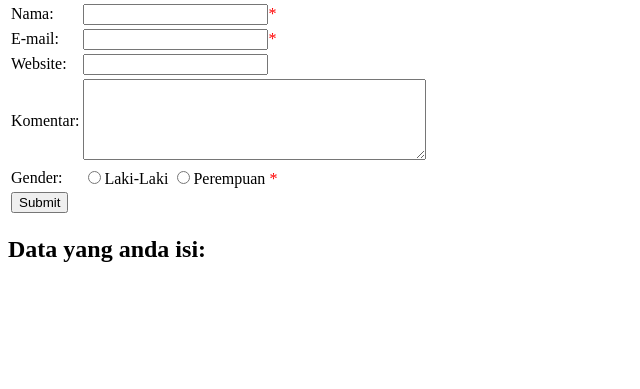
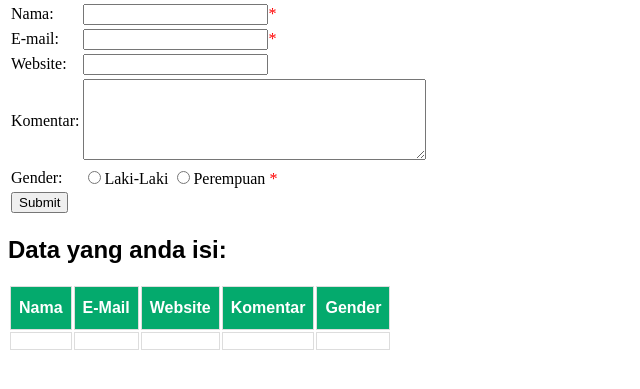
Before and after one commit to NaufalHafizh/Pemrograman-Web-Dinamis, a PHP site: page /validasi.php in a window 1280 px wide. Shown: the part 100-489 px from the top of the page, without its empty margins (0-640 px from the left). Run offline with PHP 8.4, Linux system fonts and the light colour scheme; lists and menus that the app fills with data are empty.

Commit message:
Update validasi.php

```diff
--- a/Kegiatan-4/validasi.php
+++ b/Kegiatan-4/validasi.php
@@ -10,6 +10,26 @@
     <style>
         .error {
             color: #FF0000;
+        }
+
+        #tableinput {
+            font-family: Arial, Helvetica, sans-serif;
+            border-collapse: collapse;
+            width: 100%;
+        }
+
+        #tableinput td,
+        #tableinput th {
+            border: 1px solid #ddd;
+            padding: 8px;
+        }
+
+        #tableinput th {
+            padding-top: 12px;
+            padding-bottom: 12px;
+            text-align: left;
+            background-color: #04AA6D;
+            color: white;
         }
     </style>
 
@@ -27,13 +47,14 @@
             $nama = test_input($_POST["nama"]);
         }
         if (empty($_POST["email"])) {
+
             $emailErr = "Email harus diisi";
+        } elseif (filter_var($_POST["email"], FILTER_VALIDATE_EMAIL)) {
+
+            $email = test_input($_POST["email"]);
         } else {
-            $email = test_input($_POST["email"]);
-            // check if e-mail address is well-formed
-            if (!filter_var($email, FILTER_VALIDATE_EMAIL)) {
-                $emailErr = "Email tidak sesuai format";
-            }
+
+            $emailErr = "Email tidak sesuai format";
         }
         if (empty($_POST["website"])) {
             $website = "";
@@ -88,18 +109,25 @@
             </table>
         </form>
     </section>
-    <?php
-    echo "<h2>Data yang anda isi:</h2>";
-    echo $nama;
-    echo "<br>";
-    echo $email;
-    echo "<br>";
-    echo $website;
-    echo "<br>";
-    echo $comment;
-    echo "<br>";
-    echo $gender;
-    ?>
+    <section id="tableinput">
+        <h2>Data yang anda isi:</h2>
+        <table>
+            <tr>
+                <th>Nama</th>
+                <th>E-Mail</th>
+                <th>Website</th>
+                <th>Komentar</th>
+                <th>Gender</th>
+            </tr>
+            <tr>
+                <td> <?php echo $nama; ?> </td>
+                <td> <?php echo $email; ?> </td>
+                <td> <?php echo $website; ?> </td>
+                <td> <?php echo $comment; ?> </td>
+                <td> <?php echo $gender; ?> </td>
+            </tr>
+        </table>
+    </section>
 </body>
 
 </html>
```
